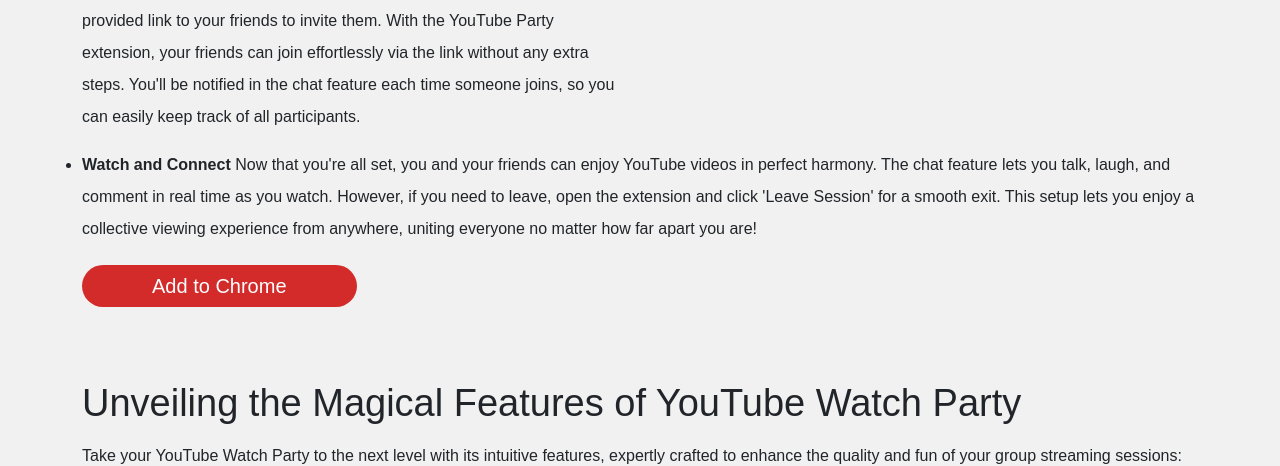
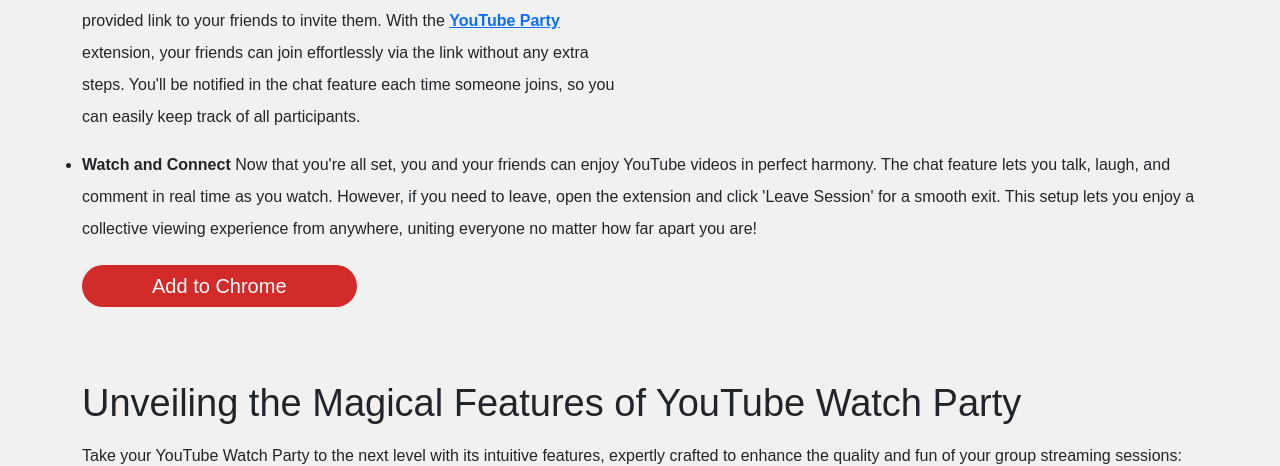
Before and after one commit to youtubepartyextension/youtubepartyextension, a plain HTML site: page index.html in a window 1280 px wide. Shown: the part 1272-1738 px from the top of the page. Drawn offline with nearby package versions, Linux system fonts and the light colour scheme; a script that the page names is missing.

Commit message:
Update index.html

```diff
--- a/index.html
+++ b/index.html
@@ -89,7 +89,7 @@
                                                 Once you've installed the extension, make sure to pin it to your browser's toolbar for seamless access. Head over to YouTube and pick any video you like. Moreover, the extension icon will illuminate, indicating it's ready to go. However, if the icon doesn't appear, verify that it’s properly pinned to your toolbar</li>
                                                 <li class="bond"><b>Launch Your YouTube Watch Party </b>
 
-                                                    Afterward, start your watch party by clicking the illuminated icon and selecting "Start the Party." Send the provided link to your friends to invite them. With the YouTube Party extension, your friends can join effortlessly via the link without any extra steps. You'll be notified in the chat feature each time someone joins, so you can easily keep track of all participants.</li>
+                                                    Afterward, start your watch party by clicking the illuminated icon and selecting "Start the Party." Send the provided link to your friends to invite them. With the <a href="https://ottwatchparty.com/youtube"><b>YouTube Party</b></a> extension, your friends can join effortlessly via the link without any extra steps. You'll be notified in the chat feature each time someone joins, so you can easily keep track of all participants.</li>
                                             </ul>
                                         </div>
                                             <div class="col-md-6 col-sm-12 col-xl-6">
```
